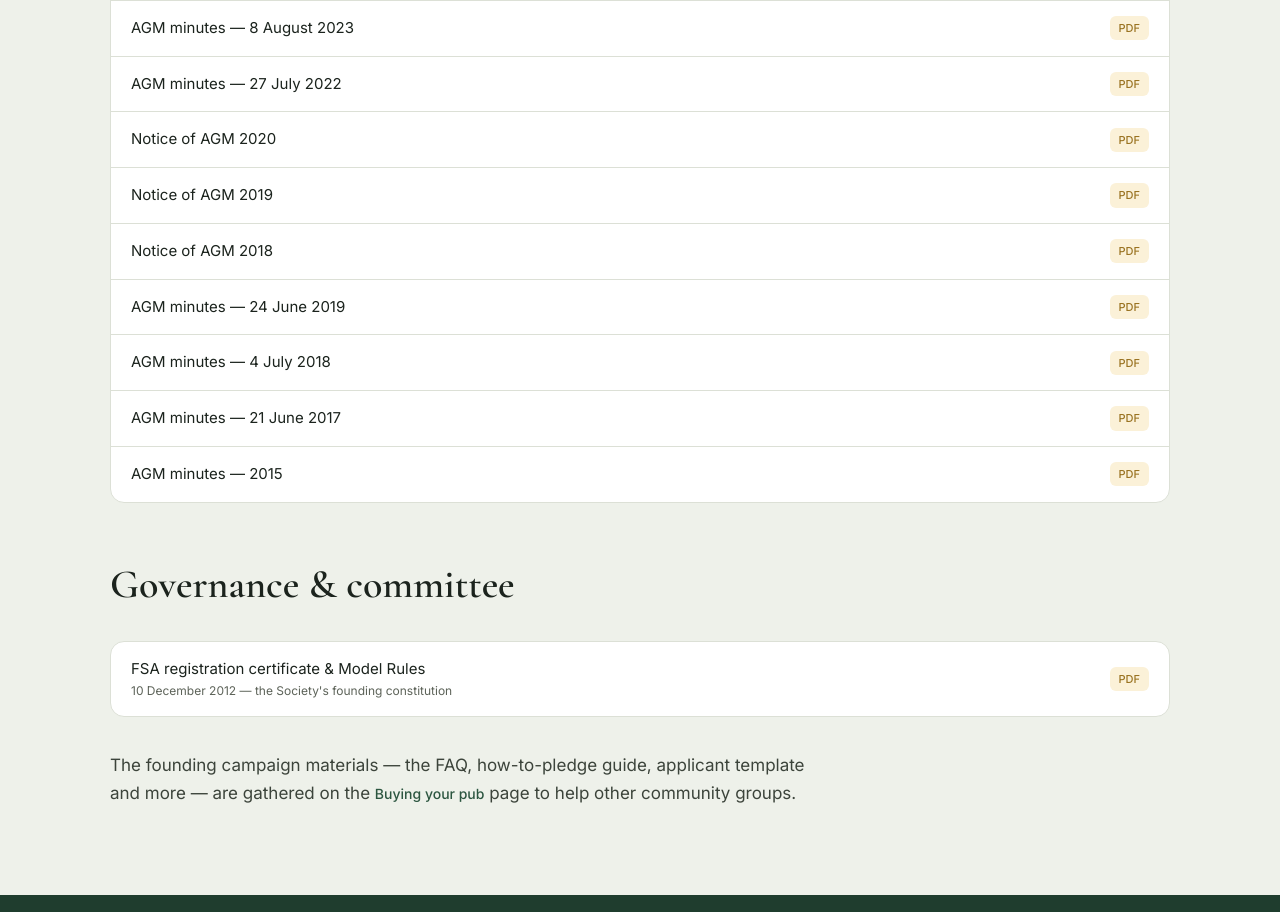
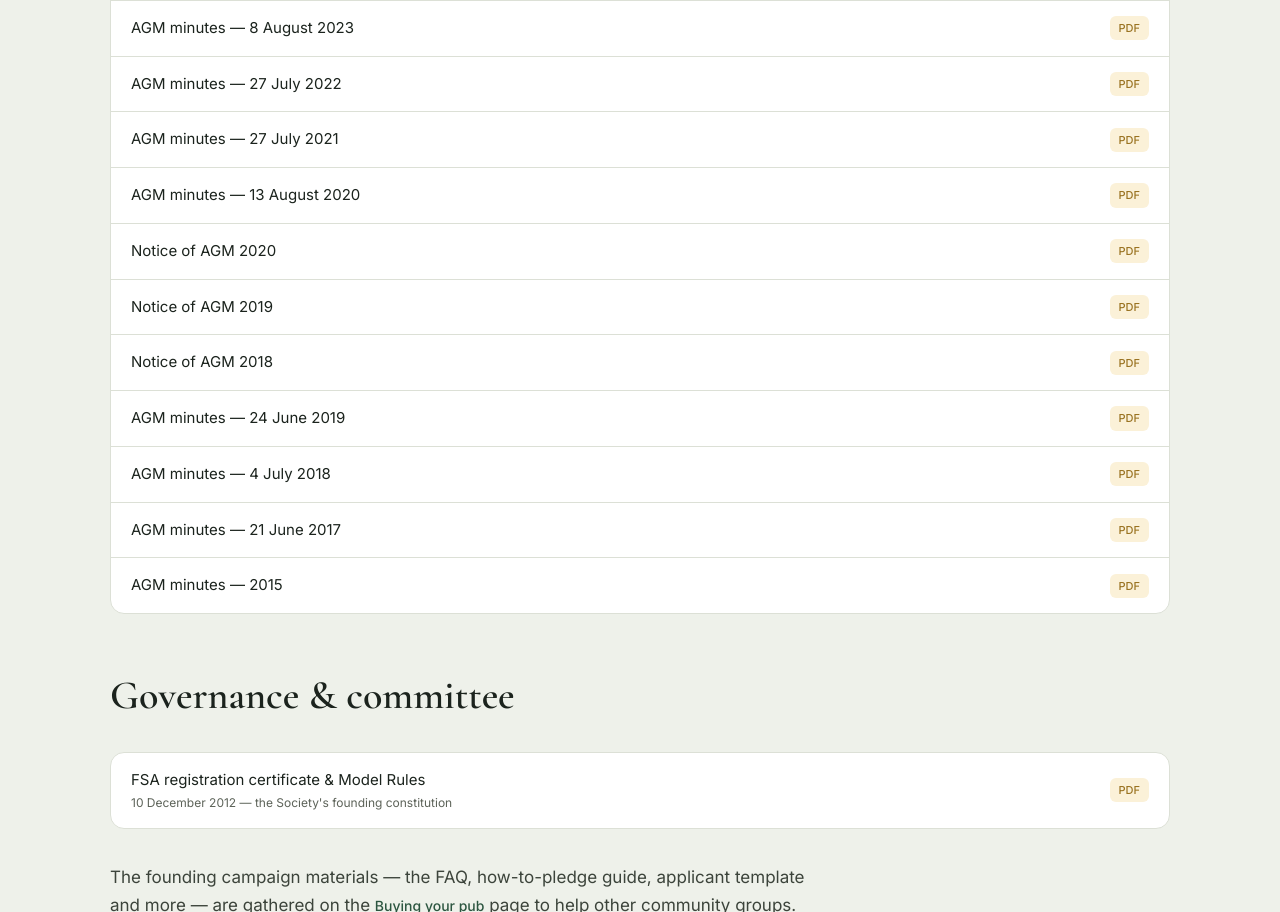
Before and after one commit to bncsltd/bncs-website, a plain HTML site: page documents.html in a window 1280 px wide. Shown: the part 2337-3249 px from the top of the page. Drawn offline with nearby package versions, Linux system fonts and the light colour scheme.

Commit message:
Add AGM minutes 2020 and 2021

```diff
--- a/documents.html
+++ b/documents.html
@@ -73,6 +73,8 @@
       <a class="docrow" href="document-library/wp-content/uploads/2024/07/BNCS-AGM-Minutes-10Jul2024.pdf"><div><div class="t">AGM minutes — 10 July 2024</div></div><span class="ext">PDF</span></a>
       <a class="docrow" href="document-library/wp-content/uploads/2023/08/BNCS-AGM-Minutes-8Aug2023.pdf"><div><div class="t">AGM minutes — 8 August 2023</div></div><span class="ext">PDF</span></a>
       <a class="docrow" href="document-library/wp-content/uploads/2022/07/BNCS-AGM-Minutes-27Jul2022.pdf"><div><div class="t">AGM minutes — 27 July 2022</div></div><span class="ext">PDF</span></a>
+      <a class="docrow" href="document-library/wp-content/uploads/2021/07/BNCS-AGM-Minutes-27Jul2021.pdf"><div><div class="t">AGM minutes — 27 July 2021</div></div><span class="ext">PDF</span></a>
+      <a class="docrow" href="document-library/wp-content/uploads/2020/08/BNCS-AGM-Minutes-13Aug2020.pdf"><div><div class="t">AGM minutes — 13 August 2020</div></div><span class="ext">PDF</span></a>
       <a class="docrow" href="document-library/wp-content/uploads/2020/07/BNCS-2020-AGM-Notice.pdf"><div><div class="t">Notice of AGM 2020</div></div><span class="ext">PDF</span></a>
       <a class="docrow" href="document-library/wp-content/uploads/2019/06/Notice-of-Annual-General-Meeting-2019.pdf"><div><div class="t">Notice of AGM 2019</div></div><span class="ext">PDF</span></a>
       <a class="docrow" href="document-library/wp-content/uploads/2018/07/Notice-of-Annual-General-Meeting-2018.pdf"><div><div class="t">Notice of AGM 2018</div></div><span class="ext">PDF</span></a>
```
Also changed, not shown: 2 other files.
